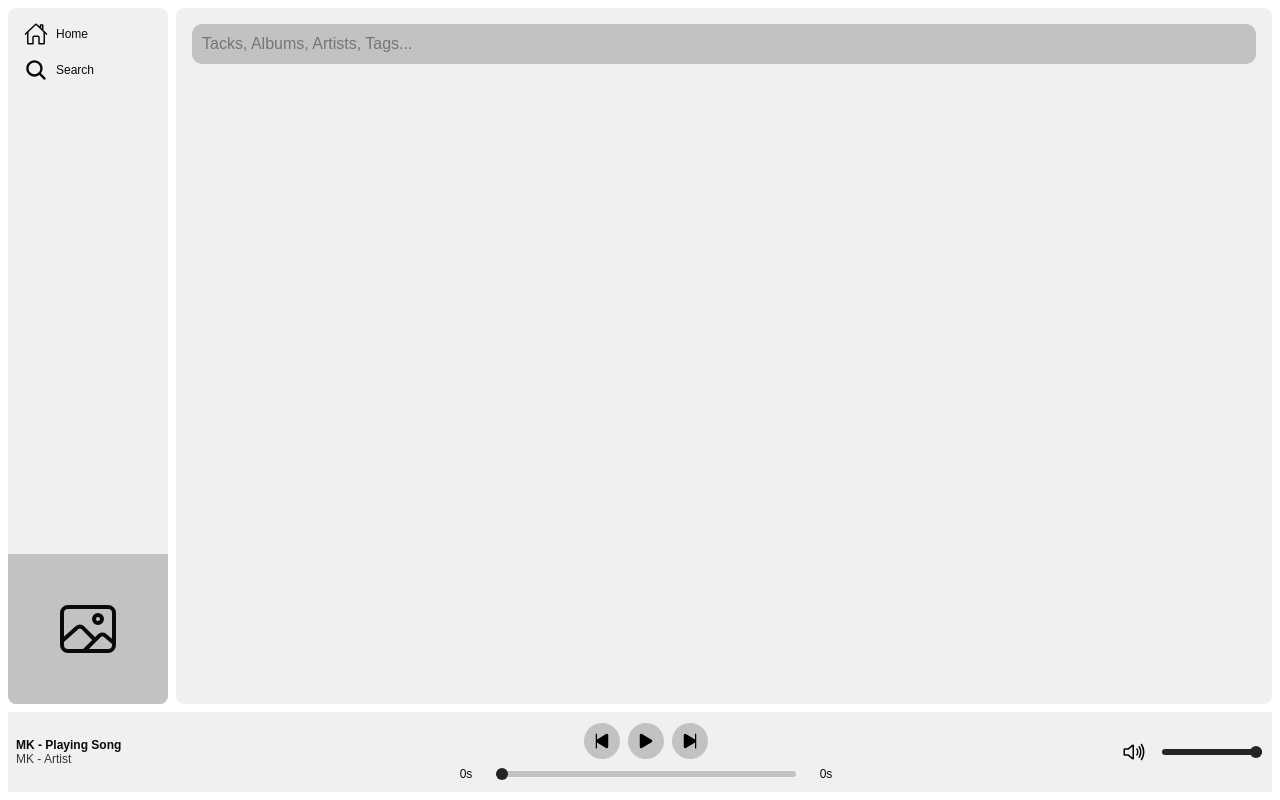
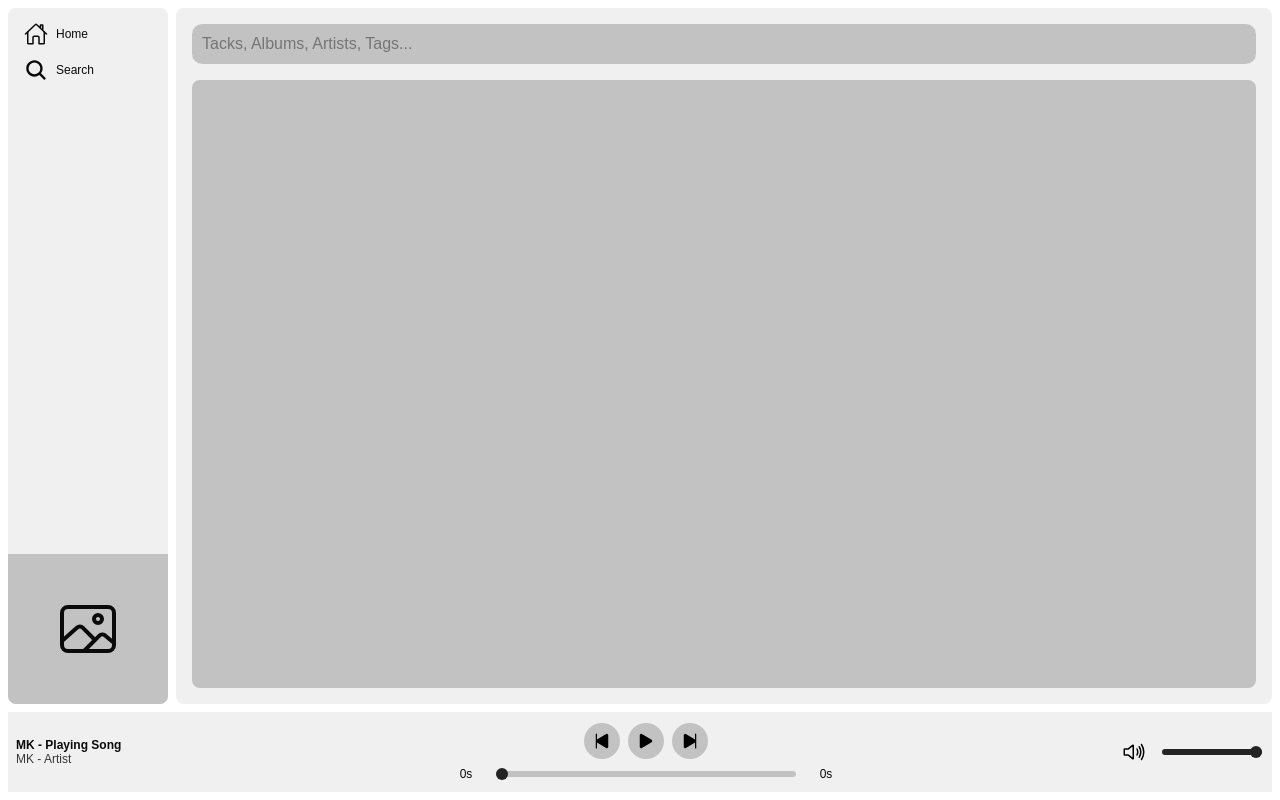
Before and after one commit to TiagoPaulino/SonoraCloud, a Next.js app: page /search in a window 1280 px wide. Built offline with nearby package versions, Linux system fonts and the light colour scheme.

Commit message:
Criado a ferramenta de pesquisa, retorna 3 tipos de reultados para um termo

```diff
--- a/src/components/maindashboard/Search/SeachPage.tsx
+++ b/src/components/maindashboard/Search/SeachPage.tsx
@@ -1,8 +1,10 @@
 import { ChangeEvent, FormEvent } from "react";
-import { Container, Input, Results, SeachForm } from "./SearchPage.styled";
-import { setSearchWord } from "@/store/searchPage.slice";
+import { Container, Input, SeachForm } from "./SearchPage.styled";
+import { setResults, setSearchWord } from "@/store/searchPage.slice";
 import { useDispatch, useSelector } from "react-redux";
 import { RootState } from "@/store/store";
+import SearchResolts from "./actions/searchResolts";
+import { ResultSeach } from "./components/Result/Result";
 
 export const SeachPage = () => {
     const dispatch = useDispatch()
@@ -11,7 +13,9 @@ export const SeachPage = () => {
 
     const handleSearch = (e:FormEvent<HTMLFormElement>) => {
         e.preventDefault()
-        console.log(searchWord)
+        const newSearchResolts = new SearchResolts(searchWord).getResolts().then((resolts)=> {
+            console.log(resolts)
+            dispatch(setResults(resolts))})
     }
     const handleSearchWord = (e:ChangeEvent<HTMLInputElement>)=>{
         dispatch(setSearchWord(e.target.value))
@@ -22,9 +26,7 @@ export const SeachPage = () => {
       <SeachForm onSubmit={(e) => handleSearch(e)}>
         <Input onChange={(e) => handleSearchWord(e)} placeholder="Tacks, Albums, Artists, Tags..." />
       </SeachForm>
-      <Results>
-
-      </Results>
+      <ResultSeach />
     </Container>
   );
 };
--- a/src/components/maindashboard/Search/SearchPage.styled.ts
+++ b/src/components/maindashboard/Search/SearchPage.styled.ts
@@ -58,11 +58,3 @@ export const Input = styled.input`
     font-size: 16px;
     outline: none;
 `
-export const Results = styled.div`
-    width: 100%;
-    display: flex;
-    flex-direction: column;
-    align-items: start;
-    justify-content: start;
-    gap: ${({ theme }) => theme.spaces.small};
-`
--- /dev/null
+++ b/src/components/maindashboard/Search/actions/searchResolts.ts
@@ -0,0 +1,36 @@
+import axios from "axios";
+
+class SearchResolts {
+    term: string;
+    resolts: { tracks: Object[], albums: Object[], artists: Object[] };
+
+    constructor(term: string) {
+        this.term = term;
+        this.resolts = { tracks: [], albums: [], artists: [] };
+    }
+
+    async fetchData() {
+        try {
+            const [tracksResponse, albumsResponse, artistsResponse] = await Promise.all([
+                axios.get(`https://api.jamendo.com/v3.0/tracks/?client_id=4fe40b6c&format=jsonpretty&limit=20&search=${this.term}`),
+                axios.get(`https://api.jamendo.com/v3.0/albums/?client_id=4fe40b6c&format=jsonpretty&limit=20&namesearch=${this.term}`),
+                axios.get(`https://api.jamendo.com/v3.0/artists/?client_id=4fe40b6c&format=jsonpretty&limit=20&namesearch=${this.term}`)
+            ]);
+
+            this.resolts = {
+                tracks: tracksResponse.data.results,
+                albums: albumsResponse.data.results,
+                artists: artistsResponse.data.results
+            };
+        } catch (error) {
+            console.error("Error fetching data:", error);
+        }
+    }
+
+    async getResolts() {
+        await this.fetchData();
+        return this.resolts;
+    }
+}
+
+export default SearchResolts
--- /dev/null
+++ b/src/components/maindashboard/Search/components/ProfileCard/ProfileCard.styled.ts
@@ -0,0 +1 @@
+import styled from "styled-components";
--- /dev/null
+++ b/src/components/maindashboard/Search/components/Result/Result.styled.ts
@@ -0,0 +1,41 @@
+import styled from "styled-components";
+
+
+export const Container = styled.div`
+    width: 100%;
+    height: 100%;
+    display: flex;
+    flex-direction: column;
+    align-items: center;
+    justify-content: center;
+    gap: ${({ theme }) => theme.spaces.small};
+    padding: ${({ theme }) => theme.spaces.small};
+    box-sizing: border-box;
+    border-radius: ${({ theme }) => theme.spaces.small};
+    background-color: ${({ theme }) => theme.colors.background.tertiary};
+    color: ${({ theme }) => theme.colors.white};
+    font-size: 16px;
+    overflow-y: scroll;
+    overflow-x: hidden;
+    &::-webkit-scrollbar {
+    display: inherit;
+    width: 8px;
+    height: 8px;
+    border-radius: ${({ theme }) => theme.spaces.small};
+    box-sizing: border-box;
+  }
+
+  &::-webkit-scrollbar-thumb {
+    background-color: ${({ theme }) => theme.colors.background.highlight};
+    border-radius: ${({ theme }) => theme.spaces.small};
+    width: 8px !important;
+    height: 5px !important;
+  }
+
+  &::-webkit-scrollbar-track {
+    background-color: transparent;
+    border-radius: ${({ theme }) => theme.spaces.small};
+
+  }
+
+`
--- /dev/null
+++ b/src/components/maindashboard/Search/components/Result/Result.tsx
@@ -0,0 +1,14 @@
+import { RootState } from "@/store/store"
+import { useSelector } from "react-redux"
+import { Container } from "./Result.styled"
+
+export const ResultSeach:React.FC = () => {
+    const ResultData = useSelector((state: RootState) => state.searchPage)
+    console.log(ResultData)
+
+    return (
+        <Container>
+
+        </Container>
+    )
+}
```
Also changed, not shown: src/components/maindashboard/Search/components/ProfileCard/ProfileCard.tsx (added, +10 -0 lines).
